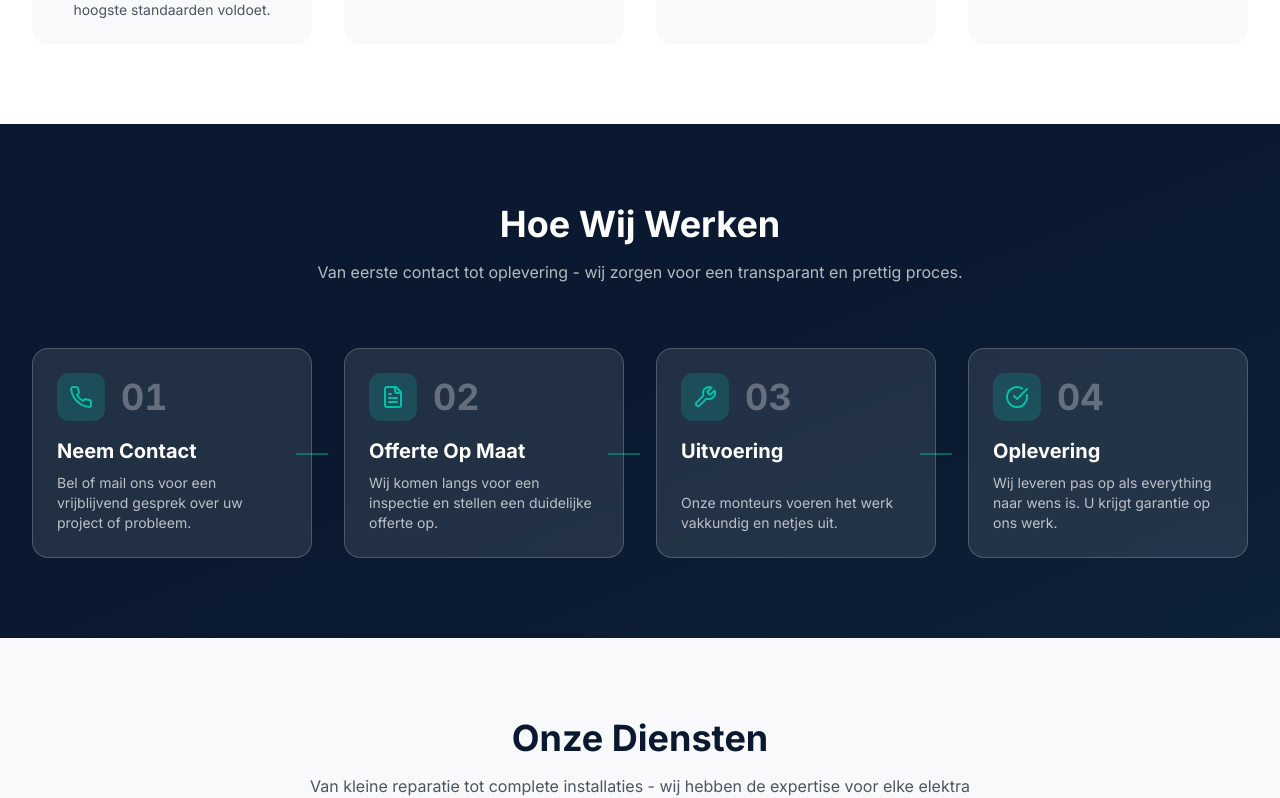
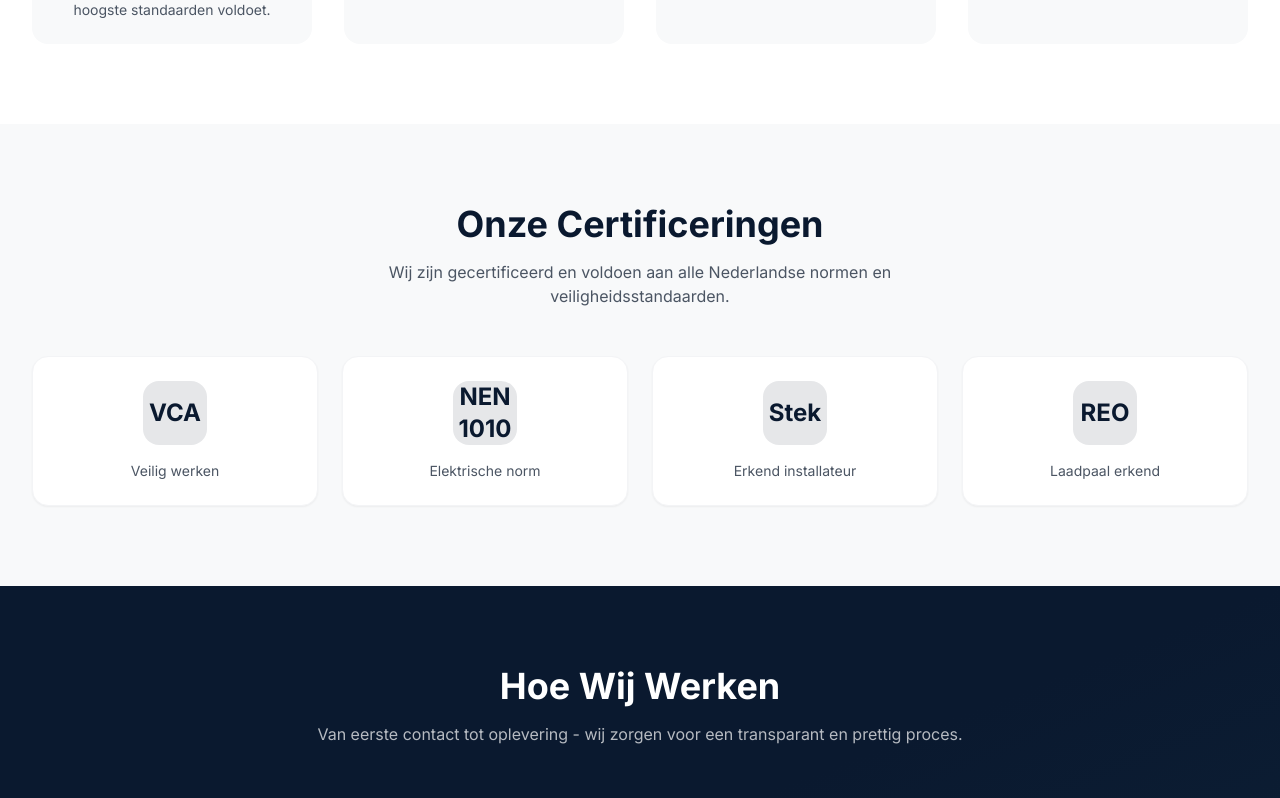
Before and after one commit to gokhanfamict/sbs-electra, a Next.js app: page / in a window 1280 px wide. Shown: the part 1768-2566 px from the top of the page. Built offline with nearby package versions, Linux system fonts and the light colour scheme.

Commit message:
Add certifications section to home page

```diff
--- a/src/app/page.tsx
+++ b/src/app/page.tsx
@@ -5,6 +5,7 @@ import { Process } from "@/components/sections/Process";
 import { Services } from "@/components/sections/Services";
 import { Testimonials } from "@/components/sections/Testimonials";
 import { CTABanner } from "@/components/sections/CTABanner";
+import { Certifications } from "@/components/sections/Certifications";
 
 export default function HomePage() {
   return (
@@ -12,6 +13,7 @@ export default function HomePage() {
       <Hero />
       <Intro />
       <WhyUs />
+      <Certifications />
       <Process />
       <Services />
       <Testimonials />
--- /dev/null
+++ b/src/components/sections/Certifications.tsx
@@ -0,0 +1,45 @@
+"use client";
+import { motion } from "framer-motion";
+
+export function Certifications() {
+  const certs = [
+    { name: "VCA", desc: "Veilig werken" },
+    { name: "NEN 1010", desc: "Elektrische norm" },
+    { name: "Stek", desc: "Erkend installateur" },
+    { name: "REO", desc: "Laadpaal erkend" },
+  ];
+
+  return (
+    <section className="py-20 bg-light">
+      <div className="max-w-7xl mx-auto px-4 sm:px-6 lg:px-8">
+        <motion.div
+          initial={{ opacity: 0, y: 20 }}
+          whileInView={{ opacity: 1, y: 0 }}
+          viewport={{ once: true }}
+          className="text-center mb-12"
+        >
+          <h2 className="text-3xl sm:text-4xl font-bold text-primary mb-4">Onze Certificeringen</h2>
+          <p className="text-gray-600 max-w-2xl mx-auto">Wij zijn gecertificeerd en voldoen aan alle Nederlandse normen en veiligheidsstandaarden.</p>
+        </motion.div>
+
+        <div className="grid grid-cols-2 lg:grid-cols-4 gap-6">
+          {certs.map((cert, i) => (
+            <motion.div
+              key={cert.name}
+              initial={{ opacity: 0, y: 20 }}
+              whileInView={{ opacity: 1, y: 0 }}
+              viewport={{ once: true }}
+              transition={{ delay: i * 0.1 }}
+              className="bg-white rounded-2xl p-6 text-center shadow-sm hover:shadow-lg transition-shadow border border-gray-100"
+            >
+              <div className="w-16 h-16 bg-primary/10 rounded-2xl flex items-center justify-center mx-auto mb-4">
+                <span className="text-2xl font-bold text-primary">{cert.name}</span>
+              </div>
+              <p className="text-gray-600 text-sm">{cert.desc}</p>
+            </motion.div>
+          ))}
+        </div>
+      </div>
+    </section>
+  );
+}
```
Also changed, not shown: 1 other file (tests, documents, lock files or other folders).
